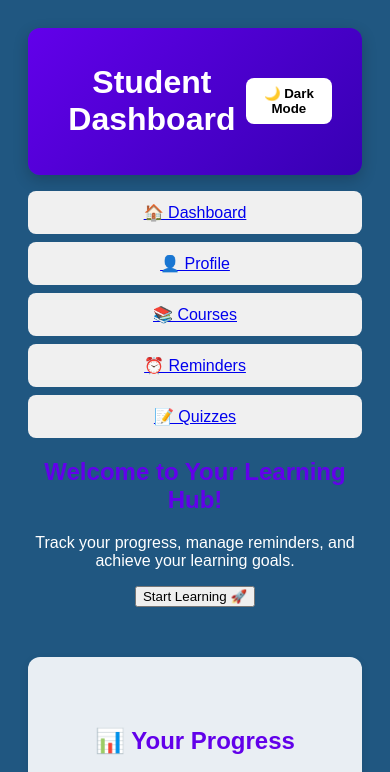
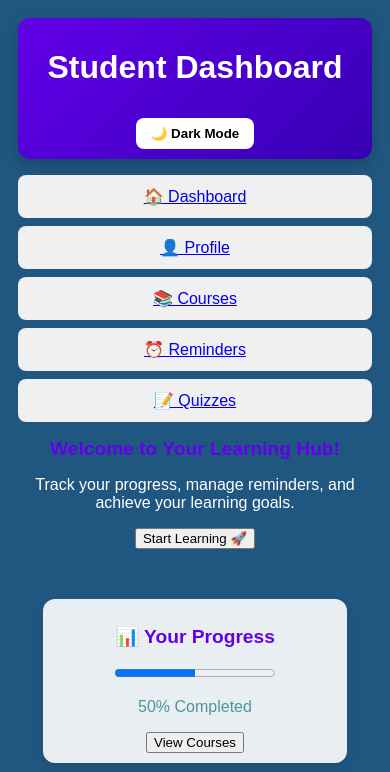
Before and after one commit to kanzul-iman/kanzul-project-web, a plain HTML site: page index.html in a window 390 px wide. Shown: the top 772 px of the page. Drawn offline with Linux system fonts and the light colour scheme.

Commit message:
Update styles.css

```diff
--- a/styles.css
+++ b/styles.css
@@ -404,3 +404,57 @@ footer a{
     width: 100%;
     border-radius: 10px;
 }
+/* Responsive Design */
+
+/* For small screens (max-width: 768px) */
+@media screen and (max-width: 768px) {
+    .dashboard, .profile, .courses, .reminders, .card {
+        width: 90%;
+        padding: 15px;
+    }
+
+    header {
+        flex-direction: column;
+        text-align: center;
+        padding: 10px;
+    }
+
+    #theme-toggle {
+        margin-top: 10px;
+    }
+
+    .course {
+        width: 100%;
+    }
+}
+
+/* For tablets and medium screens (max-width: 1024px) */
+@media screen and (max-width: 1024px) {
+    .dashboard, .profile, .courses, .reminders {
+        max-width: 80%;
+    }
+    .course {
+        width: 45%;
+    }
+}
+
+/* For very small screens (max-width: 480px) */
+@media screen and (max-width: 480px) {
+    body {
+        padding: 10px;
+    }
+
+    .dashboard, .profile, .courses, .reminders {
+        width: 100%;
+        padding: 10px;
+    }
+
+    h2 {
+        font-size: 1.2rem;
+    }
+
+    #profilepic {
+        width: 120px;
+        height: 120px;
+    }
+}
```
